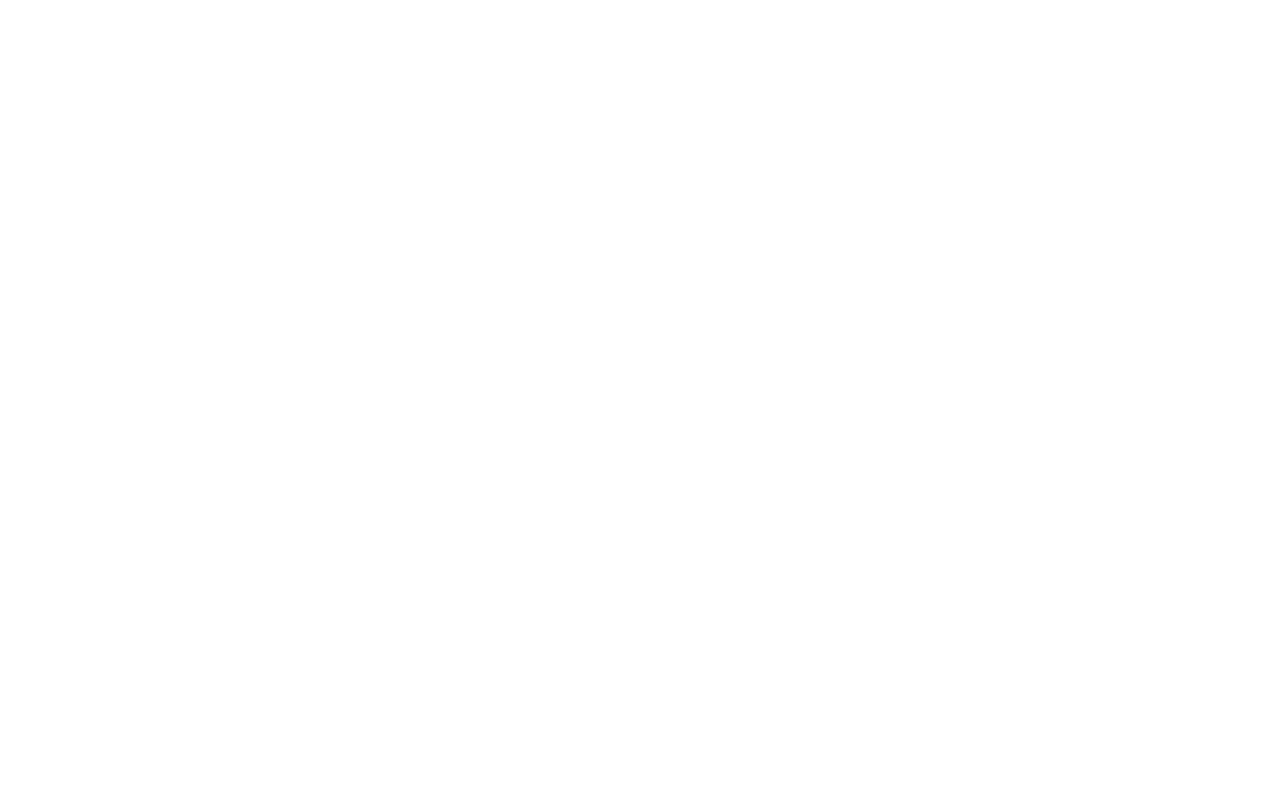
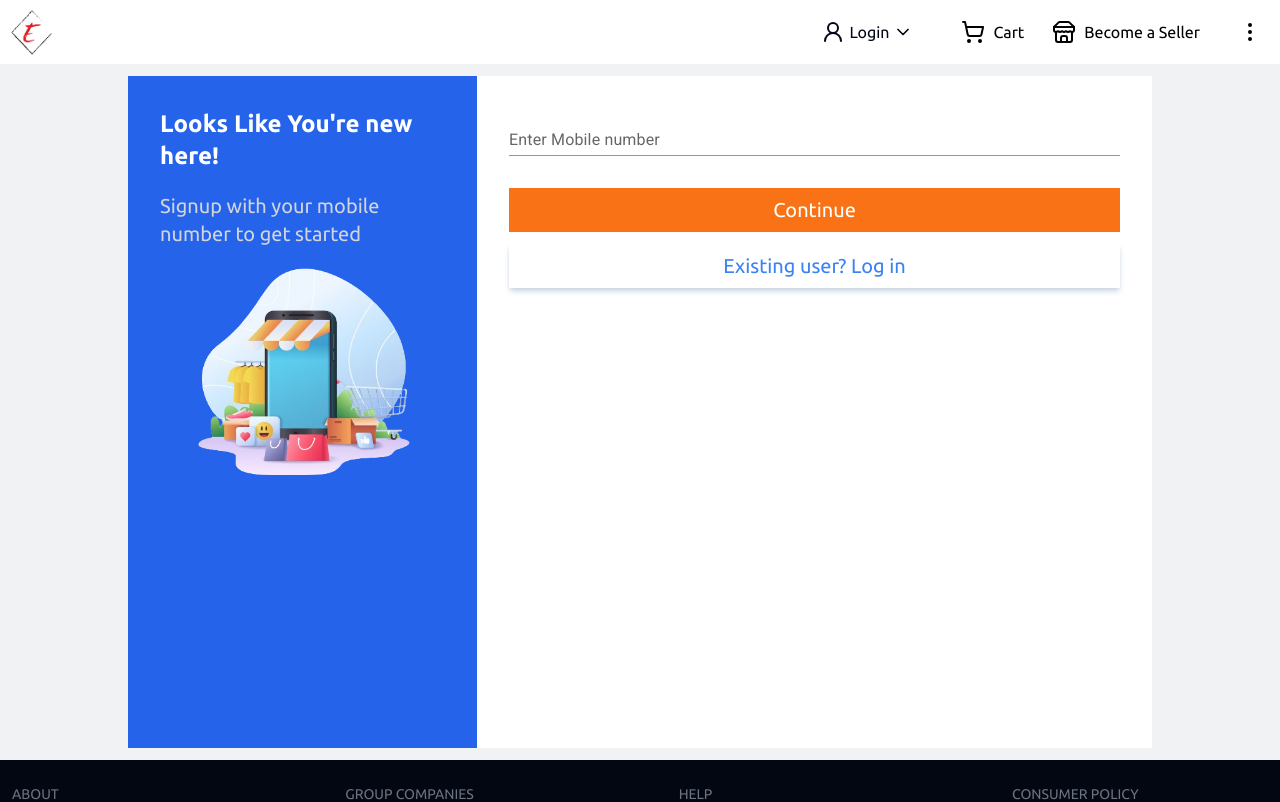
Before and after one commit to srirakeshv/Ecart, a React (Create React App) app: page /signup in a window 1280 px wide. Before the commit this address had no page. Shown: the top 802 px of the page. Built offline with nearby package versions, Linux system fonts and the light colour scheme.

Commit message:
sigup page, fetching user location and skeleton loading are added

```diff
--- a/src/App.js
+++ b/src/App.js
@@ -2,6 +2,7 @@ import "./App.css";
 import { BrowserRouter, Route, Routes } from "react-router-dom";
 import HomePage from "./Pages/HomePage/HomePage";
 import ProductPage from "./Pages/ProductPage/ProductPage";
+import SignupPage from "./Pages/AuthenticationPage/SignupPage";
 
 function App() {
   return (
@@ -9,6 +10,7 @@ function App() {
       <Routes>
         <Route path="/" element={<HomePage />} />
         <Route path="/ProductPage" element={<ProductPage />} />
+        <Route path="/signup" element={<SignupPage />} />
       </Routes>
     </BrowserRouter>
   );
--- /dev/null
+++ b/src/Components/Authentication/Signup.jsx
@@ -0,0 +1,54 @@
+import React, { useEffect, useState } from "react";
+import "tailwindcss/tailwind.css";
+import TextField from "@mui/material/TextField";
+
+const Signup = () => {
+  const [number, setNumber] = useState(""); //collecting number and upadating
+
+  //   const handleSubmit = () => {};
+
+  useEffect(() => {
+    console.log(number);
+  }, [number]);
+  return (
+    <div
+      className="flex justify-center font-ubuntu p-3 bg-grey1"
+      style={{ minHeight: "87vh" }}
+    >
+      <div className="max-w-5xl w-full flex">
+        <div className="bg-blue-600 w-2/4 p-8">
+          <p className="text-2xl text-white font-semibold">
+            Looks Like You're new here!
+          </p>
+          <p className="text-xl text-gray-300 mt-5">
+            Signup with your mobile number to get started
+          </p>
+          <img
+            src={`${process.env.PUBLIC_URL}/Asset/Signup/cart.png`}
+            alt="CART"
+          />
+        </div>
+        <div className="w-full bg-white p-8">
+          <form className="w-full">
+            <TextField
+              id="standard-basic"
+              label="Enter Mobile number"
+              variant="standard"
+              className="w-full"
+              value={number}
+              onChange={(e) => setNumber(e.target.value)}
+            />
+            <button className="bg-orange-500 w-full p-2 text-white text-xl mt-8">
+              Continue
+            </button>
+          </form>
+          <button className="mt-3 w-full p-2 text-xl text-blue-500 shadow-md shadow-slate-300">
+            Existing user? Log in
+          </button>
+        </div>
+      </div>
+    </div>
+  );
+};
+
+export default Signup;
--- a/src/Components/Home/NavbarMenuList/NavbarLogin.jsx
+++ b/src/Components/Home/NavbarMenuList/NavbarLogin.jsx
@@ -7,9 +7,11 @@ import {
   CreditCard,
 } from "lucide-react";
 import "tailwindcss/tailwind.css";
+import { useNavigate } from "react-router-dom";
 
 const NavbarLogin = () => {
-  const [hoverMenu, setHoverMenu] = useState(null);
+  const [hoverMenu, setHoverMenu] = useState(null); //hover setting
+  const navigate = useNavigate(); //navigating to another page
 
   return (
     <div className="absolute top-[50px] right-80 z-10 w-60 rounded-md shadow-sm shadow-slate-700 bg-white font-ubuntu">
@@ -18,7 +20,12 @@ const NavbarLogin = () => {
           className={`flex justify-between items-center p-3 border-b-2 border-slate-300`}
         >
           <span>New customer</span>
-          <span className="text-blue-700 font-semibold">Sign Up</span>
+          <span
+            className="text-blue-700 font-semibold cursor-pointer"
+            onClick={() => navigate("/signup")}
+          >
+            Sign Up
+          </span>
         </li>
         <li
           className={`flex gap-2 items-center px-3 py-2 ${
--- a/src/Components/Products/ProductsListItem.jsx
+++ b/src/Components/Products/ProductsListItem.jsx
@@ -4,6 +4,7 @@ import "tailwindcss/tailwind.css";
 import SnackBar from "../Snackbar/SnackBar";
 import StarBorderIcon from "@mui/icons-material/StarBorder";
 import FavoriteIcon from "@mui/icons-material/Favorite";
+import Skeleton from "@mui/material/Skeleton";
 
 const ProductsListItem = () => {
   const [input, setInput] = useState(""); //updating the input
@@ -12,6 +13,8 @@ const ProductsListItem = () => {
   const [active, setActive] = useState(false); //displaying the default array when the search is not typed
   const [showSnackBar, setShowSnackBar] = useState(false); //snackbar for showing error
   const [hover, setHover] = useState(null); //hover setting for the div
+  const [loading, setLoading] = useState(true); //setting the skeleton before loading apui contents
+  const [userLocation, setUserLocation] = useState(null); //finding and setting user loaction
 
   //handlechange event for input tag
   const handleChange = (e) => {
@@ -53,9 +56,33 @@ const ProductsListItem = () => {
     array.length === 0 ? setActive(false) : setActive(true); //checking for default display
   }, [array]);
 
+  //for default call of the products in case no input in search bar
   useEffect(() => {
     defaultCall();
   });
+
+  //fetching user location for updating the price rates of the products
+  useEffect(() => {
+    const fetchUserLocation = () => {
+      navigator.geolocation.getCurrentPosition(
+        (position) => {
+          setUserLocation({
+            latitude: position.coords.latitude,
+            longitude: position.coords.longitude,
+          });
+          console.log("User location:", {
+            latitude: position.coords.latitude,
+            longitude: position.coords.longitude,
+          });
+        },
+        (error) => {
+          console.error("Error fetching user location:", error);
+        }
+      );
+    };
+
+    fetchUserLocation();
+  }, []);
 
   //default call api when page is loaded
   const defaultCall = async () => {
@@ -63,6 +90,9 @@ const ProductsListItem = () => {
       const response = await fetch("https://fakestoreapi.com/products");
       const data = await response.json();
       // console.log(data);
+      setTimeout(() => {
+        setLoading(false);
+      }, 3000);
       setDefaultArray(data);
     } catch (error) {
       console.log("Error:", error);
@@ -152,6 +182,14 @@ const ProductsListItem = () => {
                 key={index}
                 style={{ borderWidth: "0.1px" }}
               >
+                {loading ? (
+                  <Skeleton
+                    variant="rectangular"
+                    animation="wave"
+                    width={210}
+                    height={190}
+                  />
+                ) : (
                   <div className="w-28 flex justify-center items-center">
                     <img
                       className="w-full h-full"
@@ -159,9 +197,28 @@ const ProductsListItem = () => {
                       alt={def.title}
                     />
                   </div>
-                <div className="flex flex-col items-center gap-1">
+                )}
+                <div className="flex flex-col items-center gap-1 w-full">
+                  {loading ? (
+                    <Skeleton
+                      variant="text"
+                      className="w-full"
+                      animation="wave"
+                      sx={{ fontSize: "1rem" }}
+                    />
+                  ) : (
                     <p className="text-sm text-center">{def.title}</p>
+                  )}
+                  {loading ? (
+                    <Skeleton
+                      variant="text"
+                      className="w-full"
+                      animation="wave"
+                      sx={{ fontSize: "1rem" }}
+                    />
+                  ) : (
                     <p className="font-semibold">&#36; {def.price}</p>
+                  )}
                 </div>
               </div>
             ))}
--- /dev/null
+++ b/src/Pages/AuthenticationPage/SignupPage.jsx
@@ -0,0 +1,16 @@
+import React from "react";
+import Navbar from "../../Components/Common/Navbar";
+import Footer from "../../Components/Common/Footer";
+import Signup from "../../Components/Authentication/Signup";
+
+const SignupPage = () => {
+  return (
+    <div>
+      <Navbar />
+      <Signup />
+      <Footer />
+    </div>
+  );
+};
+
+export default SignupPage;
```
Also changed, not shown: public/Asset/Signup/cart.png (added). Lines whose indentation alone changed are shown as unchanged.
